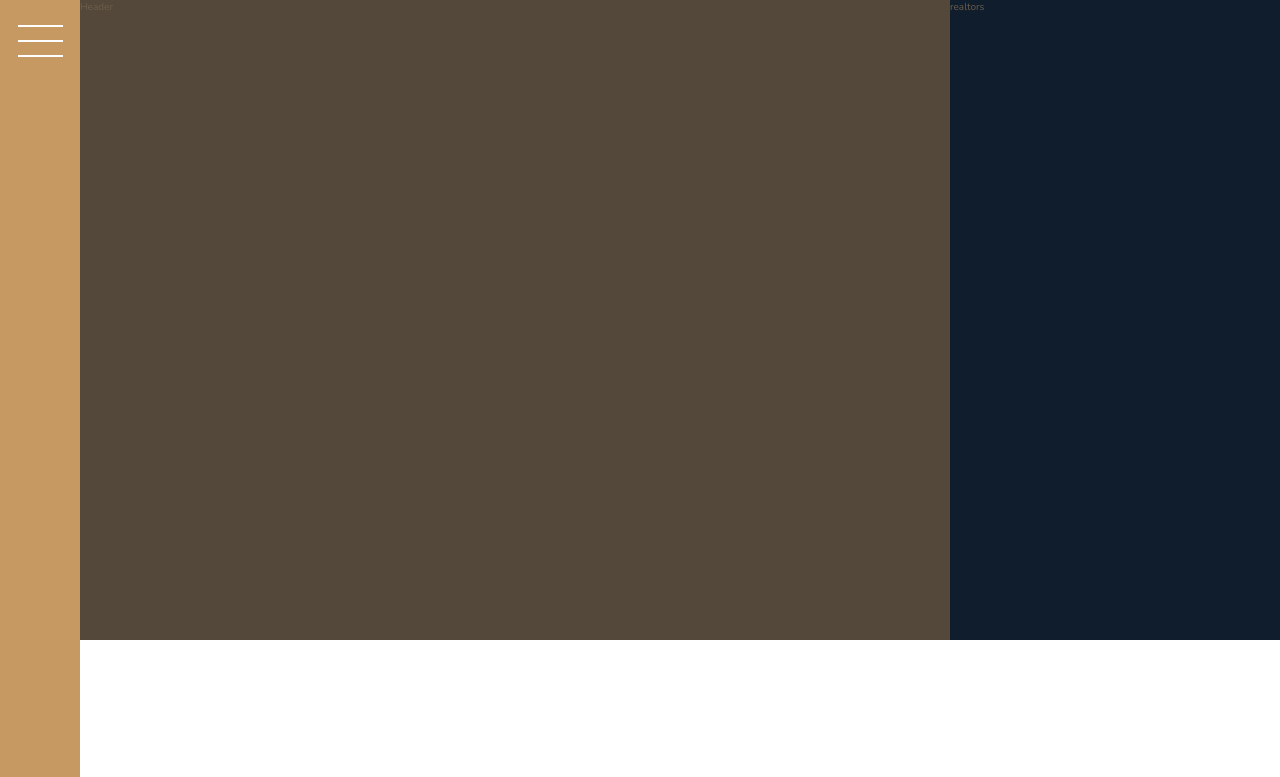
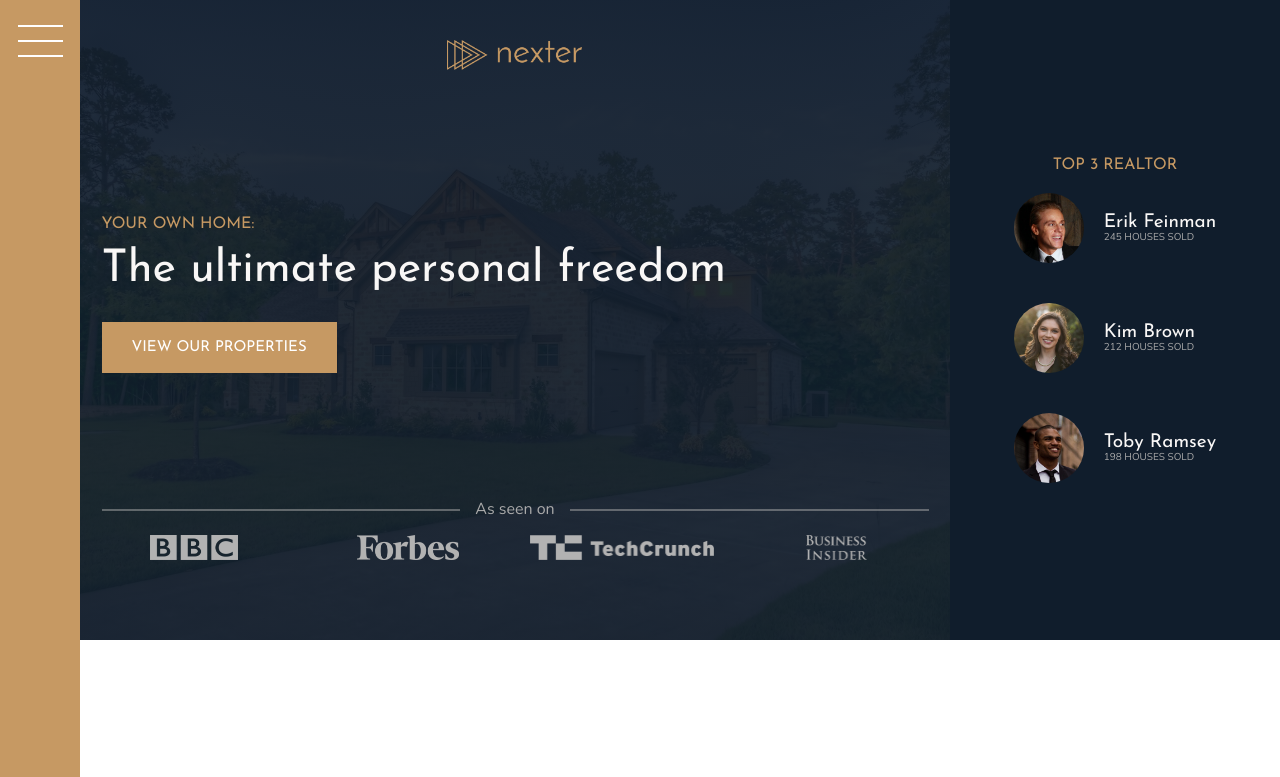
Before and after one commit to Abisola-Morohunfolu/landing-page-with-css_grids, a website: page index.html in a window 1280 px wide. Shown: the top 777 px of the page. Drawn offline with nearby package versions, Linux system fonts and the light colour scheme.

Commit message:
built-header-and-realtors-section

```diff
--- a/index.html
+++ b/index.html
@@ -20,11 +20,40 @@
 		</div>
 
 		<header class="header">
-			Header
+			<img src="/img/logo.png" alt="nexter logo" class="header__logo" />
+			<h3 class="heading-3">Your own home:</h3>
+			<h1 class="heading-1">The ultimate personal freedom</h1>
+			<button class="btn header__btn">View our properties</button>
+			<div class="header__seenon-text">As seen on</div>
+			<div class="header__seenon-logos">
+				<img src="./img/logo-bbc.png" alt="Seen on BBC logo" />
+				<img src="/img/logo-forbes.png" alt="Seen on Forbes logo" />
+				<img src="/img/logo-techcrunch.png" alt="Seen on Techcrunch logo" />
+				<img src="/img/logo-bi.png" alt="Seen on Business Insider logo" />
+			</div>
 		</header>
 
 		<div class="realtors">
-			realtors
+			<h3 class="heading-3">Top 3 realtor</h3>
+			<div class="realtors__list">
+				<img src="img/realtor-1.jpeg" alt="Realtor 1" class="realtors__img">
+				<div class="realtors__details">
+					<h4 class="heading-4 heading-4--light">Erik Feinman</h4>
+					<p class="realtors__sold">245 houses sold</p>
+				</div>
+
+				<img src="img/realtor-2.jpeg" alt="Realtor 2" class="realtors__img">
+				<div class="realtors__details">
+					<h4 class="heading-4 heading-4--light">Kim Brown</h4>
+					<p class="realtors__sold">212 houses sold</p>
+				</div>
+
+				<img src="img/realtor-3.jpeg" alt="Realtor 3" class="realtors__img">
+				<div class="realtors__details">
+					<h4 class="heading-4 heading-4--light">Toby Ramsey</h4>
+					<p class="realtors__sold">198 houses sold</p>
+				</div>
+			</div>
 		</div>
 
 		<section class="features">
--- a/sass/_header.scss
+++ b/sass/_header.scss
@@ -1,4 +1,58 @@
 .header {
-	background-color: $color-grey-dark-1;
 	grid-column: full-start/col-end 6;
+
+	background-image: linear-gradient(rgba($color-secondary, 0.93), rgba($color-secondary, 0.93)),
+		url(../img/hero.jpeg);
+	background-size: cover;
+	background-position: center;
+	padding: 8rem;
+	padding-top: 4rem;
+
+	display: grid;
+	grid-template-rows: 1fr min-content 6rem 1fr;
+	grid-template-columns: max-content;
+	grid-row-gap: 1.5rem;
+	justify-content: center;
+
+	&__logo {
+		height: 3rem;
+		justify-self: center;
+	}
+
+	&__btn {
+		align-self: start;
+		justify-self: start;
+	}
+
+	&__seenon-text {
+		display: grid;
+		grid-template-columns: 1fr max-content 1fr;
+		grid-column-gap: 1.5rem;
+		align-items: center;
+
+		&::before,
+		&::after {
+			content: '';
+			width: 100%;
+			height: 1px;
+			background-color: currentColor;
+			display: block;
+
+			transform: translateY(50%);
+		}
+
+		color: $color-grey-light-2;
+		font-size: 1.6rem;
+	}
+
+	&__seenon-logos {
+		display: grid;
+		grid-template-columns: repeat(4, 1fr);
+		grid-column-gap: 3rem;
+		justify-items: center;
+		img {
+			height: 2.5rem;
+			filter: brightness(70%);
+		}
+	}
 }
--- a/sass/_realtors.scss
+++ b/sass/_realtors.scss
@@ -1,4 +1,30 @@
 .realtors {
 	background-color: $color-secondary;
 	grid-column: col-start 7 / full-end;
+	padding: 3rem;
+
+	display: grid;
+	grid-row-gap: 2rem;
+	justify-content: center;
+	justify-items: center;
+	align-content: center;
+
+	&__list {
+		display: grid;
+		grid-template-columns: min-content max-content;
+		grid-gap: 5vh 2rem;
+		align-items: center;
+	}
+
+	&__img {
+		width: 7rem;
+		display: block;
+		border-radius: 50%;
+	}
+
+	&__sold {
+		text-transform: uppercase;
+		color: $color-grey-light-2;
+		margin-top: -2px;
+	}
 }
--- a/sass/_typography.scss
+++ b/sass/_typography.scss
@@ -5,6 +5,9 @@
 
 .heading-1 {
 	@extend %heading;
+	font-size: 4.5rem;
+	color: $color-grey-light-1;
+	line-height: 1;
 }
 
 .heading-2 {
```
Also changed, not shown: css/style.css.
